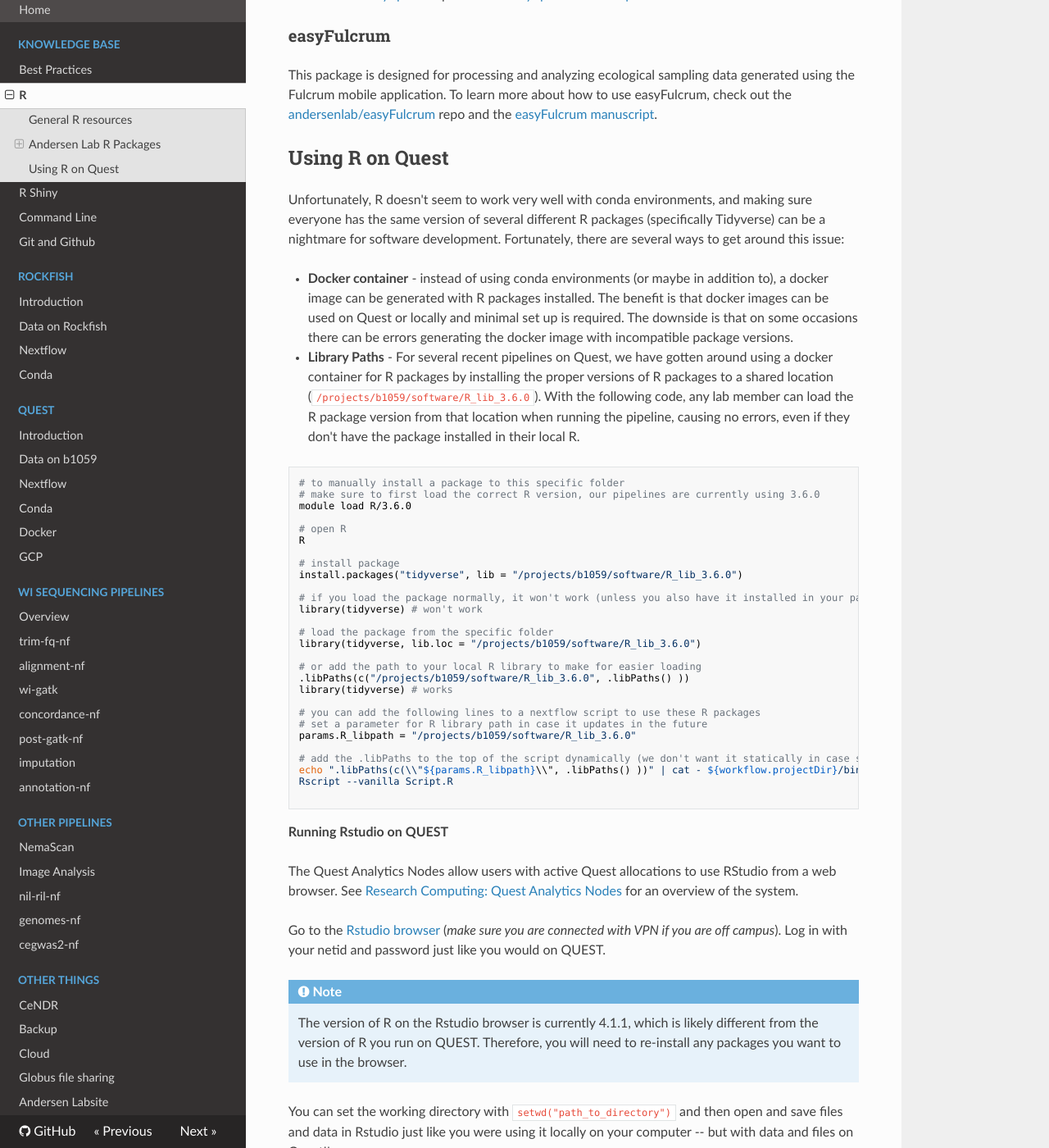
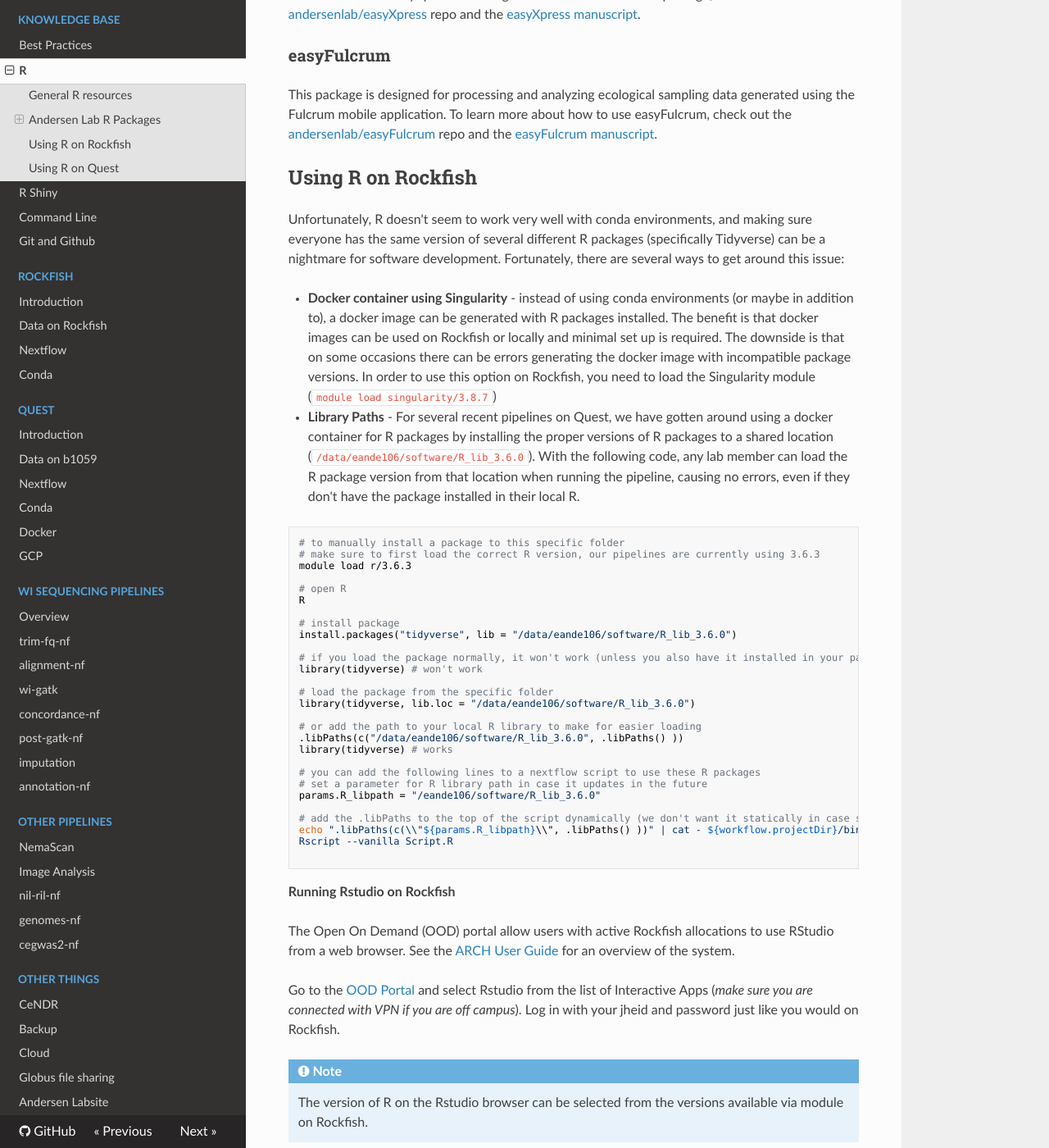
Before and after one commit to AndersenLab/dry-guide, an MkDocs documentation site: the page built from docs/r.md, in a window 1280 px wide and 1400 px high, scrolled down 2592 px. Shown: the whole window at 82% size. Built offline with MkDocs 1.6.1, drawn with Linux system fonts in a browser that asks for light colours; nearby versions of some CDN libraries; some of the changed text lies outside the part shown.

Commit message:
Fixed incorrect rockfish references/paths

````diff
--- a/docs/r.md
+++ b/docs/r.md
@@ -63,6 +63,56 @@
 
 This package is designed for processing and analyzing ecological sampling data generated using the Fulcrum mobile application. To learn more about how to use easyFulcrum, check out the [andersenlab/easyFulcrum](https://github.com/AndersenLab/easyfulcrum) repo and the [easyFulcrum manuscript](https://journals.plos.org/plosone/article?id=10.1371/journal.pone.0254293).
 
+## Using R on Rockfish
+
+Unfortunately, R doesn't seem to work very well with conda environments, and making sure everyone has the same version of several different R packages (specifically Tidyverse) can be a nightmare for software development. Fortunately, there are several ways to get around this issue:
+
+* __Docker container using Singularity__ - instead of using conda environments (or maybe in addition to), a docker image can be generated with R packages installed. The benefit is that docker images can be used on Rockfish or locally and minimal set up is required. The downside is that on some occasions there can be errors generating the docker image with incompatible package versions. In order to use this option on Rockfish, you need to load the Singularity module (`module load singularity/3.8.7`)
+
+* __Library Paths__ - For several recent pipelines on Quest, we have gotten around using a docker container for R packages by installing the proper versions of R packages to a shared location (`/data/eande106/software/R_lib_3.6.0`). With the following code, any lab member can load the R package version from that location when running the pipeline, causing no errors, even if they don't have the package installed in their local R.
+
+```
+# to manually install a package to this specific folder
+# make sure to first load the correct R version, our pipelines are currently using 3.6.3
+module load r/3.6.3
+
+# open R
+R
+
+# install package
+install.packages("tidyverse", lib = "/data/eande106/software/R_lib_3.6.0")
+
+# if you load the package normally, it won't work (unless you also have it installed in your path)
+library(tidyverse) # won't work
+
+# load the package from the specific folder
+library(tidyverse, lib.loc = "/data/eande106/software/R_lib_3.6.0")
+
+# or add the path to your local R library to make for easier loading
+.libPaths(c("/data/eande106/software/R_lib_3.6.0", .libPaths() ))
+library(tidyverse) # works
+
+# you can add the following lines to a nextflow script to use these R packages
+# set a parameter for R library path in case it updates in the future
+params.R_libpath = "/eande106/software/R_lib_3.6.0"
+
+# add the .libPaths to the top of the script dynamically (we don't want it statically in case someone wants to use the pipeline outside of quest)
+echo ".libPaths(c(\\"${params.R_libpath}\\", .libPaths() ))" | cat - ${workflow.projectDir}/bin/Script.R > Script.R
+Rscript --vanilla Script.R
+
+```
+
+**Running Rstudio on Rockfish**
+
+The Open On Demand (OOD) portal allow users with active Rockfish allocations to use RStudio from a web browser. See the [ARCH User Guide](https://www.arch.jhu.edu/guide/#pp-toc__heading-anchor-19) for an overview of the system.
+
+Go to the [OOD Portal](https://portal.rockfish.jhu.edu/) and select Rstudio from the list of Interactive Apps (*make sure you are connected with VPN if you are off campus*). Log in with your jheid and password just like you would on Rockfish.
+
+!!! Note
+	The version of R on the Rstudio browser can be selected from the versions available via module on Rockfish.
+
+You can set the working directory with `setwd("path_to_directory")` and then open and save files and data in Rstudio just like you were using it locally on your computer -- but with data and files on Rockfish!!
+
 ## Using R on Quest
 
 Unfortunately, R doesn't seem to work very well with conda environments, and making sure everyone has the same version of several different R packages (specifically Tidyverse) can be a nightmare for software development. Fortunately, there are several ways to get around this issue:
````
Also changed, not shown: docs/VAST.md (+9 -5 lines), docs/best_practices.md (+10 -2 lines), docs/rf-conda.md (+2 -2 lines), docs/rf-intro.md (+11 -9 lines), docs/rf-nextflow.md (+4 -4 lines).
